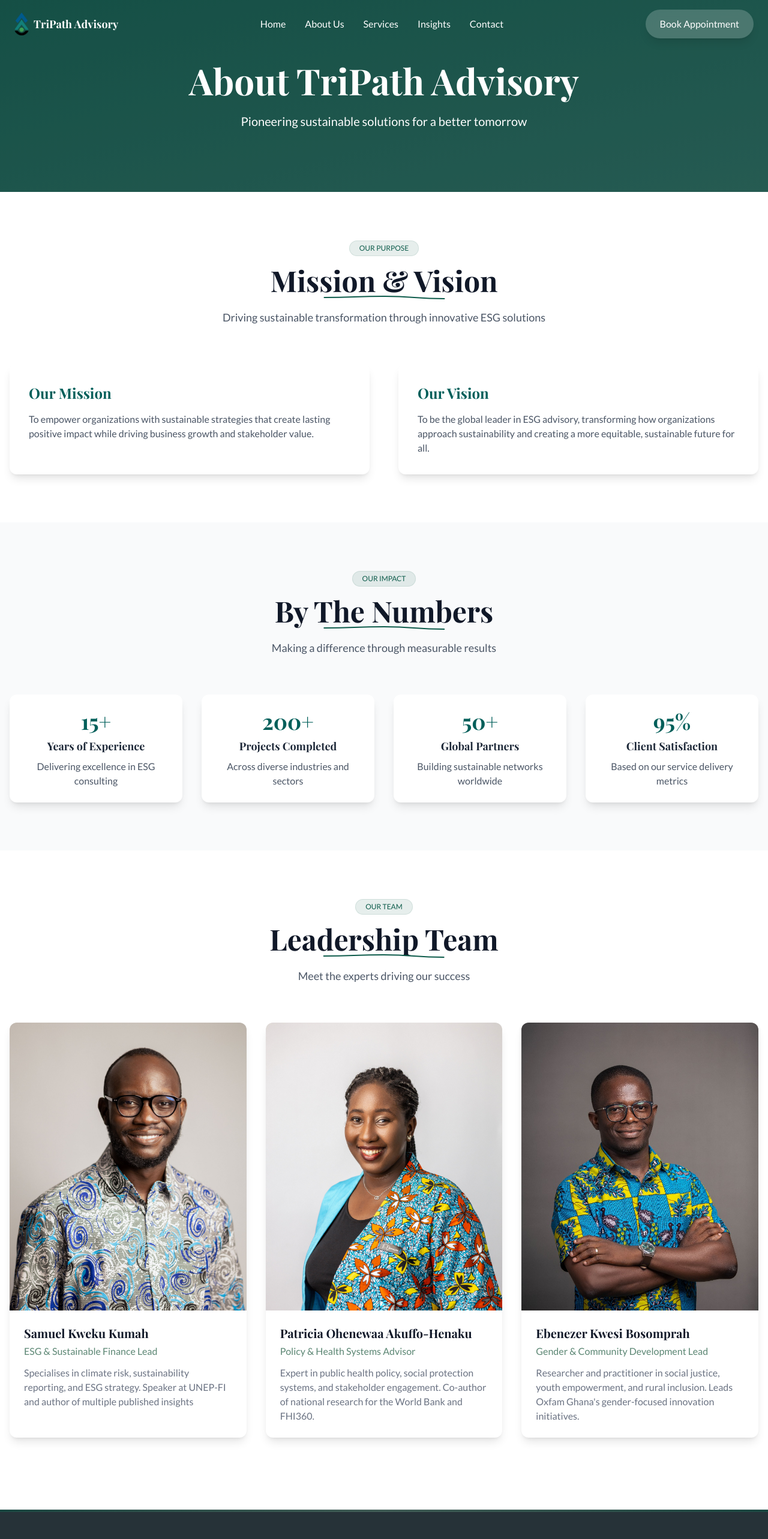
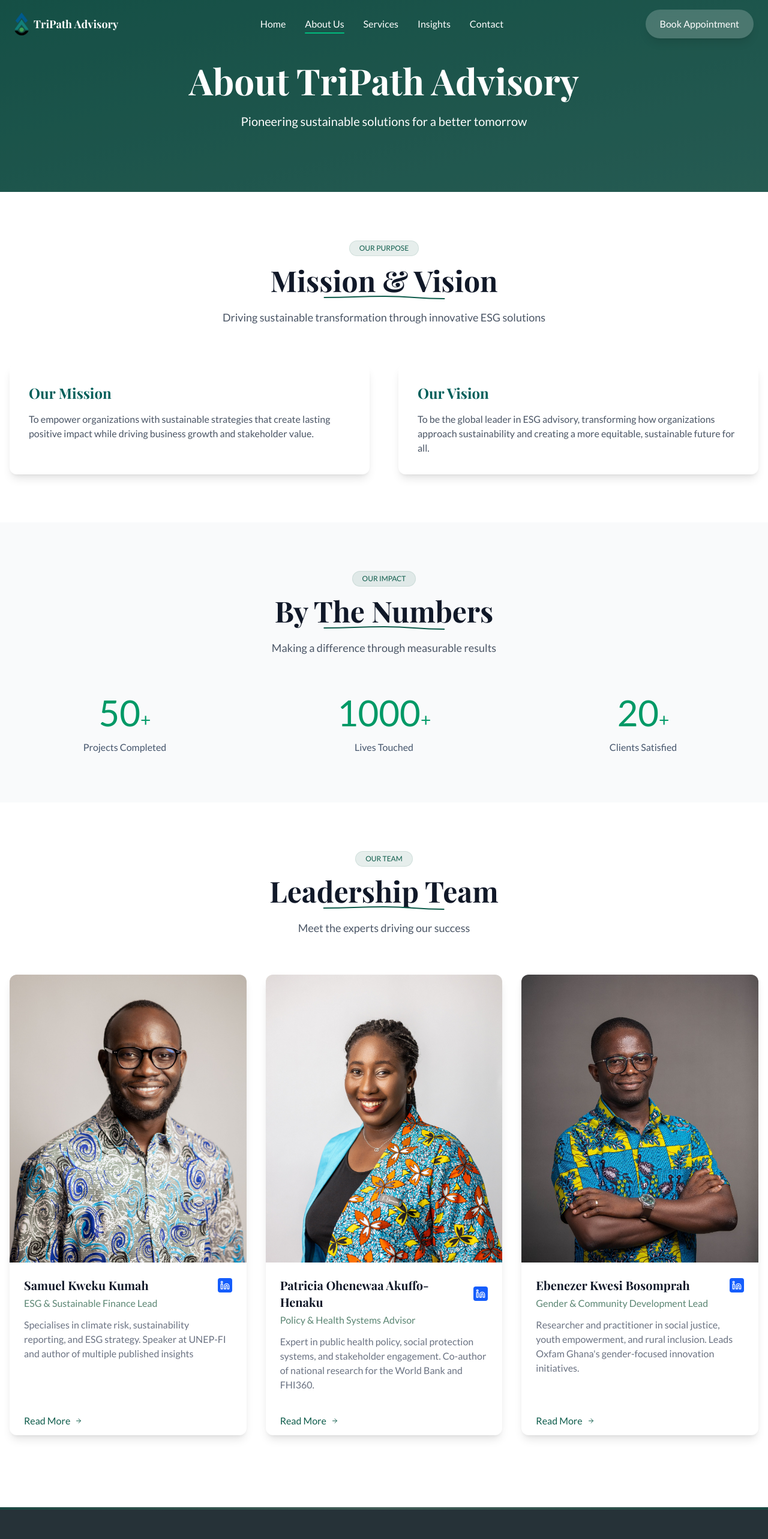
Before and after one commit to FrederickOB/tripath_advisory, a React (Vite) app: page /about in a window 1280 px wide. Shown: the top 2566 px of the page at 60% size. Built offline with nearby package versions, Linux system fonts and the light colour scheme; a web font is replaced by a local one.

Commit message:
changes from last meeting

```diff
--- a/src/Pages/aboutus.tsx
+++ b/src/Pages/aboutus.tsx
@@ -4,34 +4,37 @@ import { motion } from "framer-motion";
 import { animations } from "@/lib/animation";
 import ProfileModal from "@/components/ProfileModal";
 import { team } from "@/constants";
+import { AnimatedNumber, stats } from "@/components/ImpactStats";
+import Button from "@/components/ui/Button";
+import { ArrowRight, Linkedin } from "lucide-react";
 
 function AboutUs() {
   const [selectedMember, setSelectedMember] = useState<(typeof team)[0] | null>(
     null
   );
 
-  const stats = [
-    {
-      number: "15+",
-      label: "Years of Experience",
-      description: "Delivering excellence in ESG consulting",
+  const containerVariants = {
+    hidden: { opacity: 0 },
+    visible: {
+      opacity: 1,
+      transition: {
+        duration: 0.8,
+        staggerChildren: 0.2,
+      },
     },
-    {
-      number: "200+",
-      label: "Projects Completed",
-      description: "Across diverse industries and sectors",
+  };
+
+  const itemVariants = {
+    hidden: { opacity: 0, y: 20 },
+    visible: {
+      opacity: 1,
+      y: 0,
+      transition: {
+        duration: 0.8,
+        ease: [0.22, 1, 0.36, 1],
+      },
     },
-    {
-      number: "50+",
-      label: "Global Partners",
-      description: "Building sustainable networks worldwide",
-    },
-    {
-      number: "95%",
-      label: "Client Satisfaction",
-      description: "Based on our service delivery metrics",
-    },
-  ];
+  };
 
   // const advisoryBoard = [
   //   {
@@ -139,27 +142,30 @@ function AboutUs() {
             description="Making a difference through measurable results"
           />
 
-          <div className="grid md:grid-cols-2 lg:grid-cols-4 gap-8 mt-12">
+          <motion.div
+            className="grid grid-cols-2 md:grid-cols-3 gap-8 md:gap-12"
+            variants={containerVariants}
+            initial="hidden"
+            whileInView="visible"
+            viewport={{ once: true }}
+            aria-label="Key statistics"
+          >
             {stats.map((stat, index) => (
               <motion.div
-                key={stat.label}
-                className="bg-white p-6 rounded-xl shadow-lg text-center"
-                variants={animations.fadeIn}
-                initial="initial"
-                whileInView="animate"
-                viewport={{ once: true }}
-                transition={{ delay: index * 0.1 }}
+                key={index}
+                className="text-center"
+                variants={itemVariants}
               >
-                <h3 className="text-4xl font-bold text-teal-800 mb-2">
-                  {stat.number}
-                </h3>
-                <h4 className="text-lg font-semibold text-gray-800 mb-2">
-                  {stat.label}
-                </h4>
-                <p className="text-gray-600">{stat.description}</p>
+                <AnimatedNumber
+                  value={stat.value}
+                  suffix={stat.suffix}
+                  prefix={stat.prefix}
+                  textSize="xl"
+                />
+                <p className="mt-4 text-slate-600 font-medium">{stat.label}</p>
               </motion.div>
             ))}
-          </div>
+          </motion.div>
         </div>
       </section>
 
@@ -172,17 +178,16 @@ function AboutUs() {
             description="Meet the experts driving our success"
             // badgeColor="amber"
           />
-          <div className="grid md:grid-cols-3 gap-8 mt-12">
+          <div className="grid grid-cols-1 md:grid-cols-2 lg:grid-cols-3 gap-8 mt-12">
             {team.map((member, index) => (
               <motion.div
                 key={member.name}
-                className="bg-white rounded-xl shadow-lg overflow-hidden cursor-pointer transform transition-transform hover:scale-105"
+                className="bg-white rounded-xl flex flex-col shadow-lg overflow-hidden transform transition-transform hover:scale-105"
                 variants={animations.fadeIn}
                 initial="initial"
                 whileInView="animate"
                 viewport={{ once: true }}
                 transition={{ delay: index * 0.1 }}
-                onClick={() => setSelectedMember(member)}
               >
                 <div className="aspect-w-3 aspect-h-4">
                   <img
@@ -192,14 +197,35 @@ function AboutUs() {
                   />
                 </div>
                 <div className="p-6">
-                  <h3 className="text-xl font-bold text-gray-900 mb-1">
-                    {member.name}
-                  </h3>
+                  <div className="flex items-center justify-between mb-1 gap-2">
+                    <h3 className="text-xl font-bold text-gray-900">
+                      {member.name}
+                    </h3>
+                    {member.linkedin_link && (
+                      <a
+                        href={member.linkedin_link}
+                        target="_blank"
+                        rel="noopener noreferrer"
+                        aria-label={`LinkedIn profile of ${member.name}`}
+                        className="inline-flex cursor-pointer  bg-blue-600 rounded p-1 items-center text-white hover:bg-blue-800 transition-colors"
+                      >
+                        <Linkedin className="size-4" />
+                      </a>
+                    )}
+                  </div>
                   <p className="text-secondary font-medium mb-3">
                     {member.role}
                   </p>
                   <p className="text-gray-500">{member.bio}</p>
                 </div>
+
+                <Button
+                  onClick={() => setSelectedMember(member)}
+                  variant="link"
+                  className="text-primary cursor-pointer mt-auto  hover:underline justify-start items-center"
+                >
+                  Read More <ArrowRight className="size-3" />
+                </Button>
               </motion.div>
             ))}
           </div>
--- a/src/components/ImpactStats.tsx
+++ b/src/components/ImpactStats.tsx
@@ -1,6 +1,34 @@
+import { cn } from "@/lib/utils";
 import { motion } from "framer-motion";
 import { useEffect, useState } from "react";
 import { useInView } from "react-intersection-observer";
+
+type TextSize = "base" | "lg" | "xl";
+
+const textSizeMap: Record<
+  TextSize,
+  {
+    prefix: string;
+    count: string;
+    suffix: string;
+  }
+> = {
+  base: {
+    prefix: "text-lg md:text-xl",
+    count: "text-xl md:text-2xl",
+    suffix: "text-base md:text-lg",
+  },
+  lg: {
+    prefix: "text-2xl md:text-3xl",
+    count: "text-2xl md:text-3xl lg:text-4xl",
+    suffix: "text-xl md:text-2xl",
+  },
+  xl: {
+    prefix: "text-3xl md:text-4xl",
+    count: "text-4xl md:text-5xl lg:text-6xl",
+    suffix: "text-2xl md:text-3xl",
+  },
+};
 
 interface StatItem {
   value: number;
@@ -43,10 +71,14 @@ export const AnimatedNumber = ({
   value,
   suffix,
   prefix,
+  className,
+  textSize = "base",
 }: {
   value: number;
   suffix?: string;
   prefix?: string;
+  className?: string;
+  textSize?: TextSize;
 }) => {
   const [count, setCount] = useState(0);
   const [ref, inView] = useInView({
@@ -79,19 +111,21 @@ export const AnimatedNumber = ({
   return (
     <motion.div
       ref={ref}
-      className="flex items-baseline justify-center"
+      className={cn(className, "flex items-baseline justify-center")}
       variants={itemVariants}
     >
       {prefix && (
-        <span className="text-2xl md:text-3xl text-emerald-600 font-light">
+        <span className={`${textSizeMap[textSize].prefix} text-emerald-600 font-light`}>
           {prefix}
         </span>
       )}
-      <span className="text-xl md:text-2xl lg:text-3xl font-bold bg-emerald-600  bg-clip-text text-transparent">
+      <span
+        className={`${textSizeMap[textSize].count} font-bold bg-emerald-600 bg-clip-text text-transparent`}
+      >
         {count}
       </span>
       {suffix && (
-        <span className="text-lg md:text-xl text-emerald-600 font-light">
+        <span className={`${textSizeMap[textSize].suffix} text-emerald-600 font-light`}>
           {suffix}
         </span>
       )}
--- a/src/components/Navbar.tsx
+++ b/src/components/Navbar.tsx
@@ -3,7 +3,7 @@ import { motion, AnimatePresence } from "framer-motion";
 import { navLinks } from "../constants";
 import { animations } from "@/lib/animation";
 import clsx from "clsx";
-import { Link } from "react-router";
+import { Link, useLocation } from "react-router";
 import Button from "@/components/ui/Button";
 
 // Logo Component
@@ -33,23 +33,40 @@ const Navigation = ({
 }: {
   items: { label: string; path: string }[];
   scrolled: boolean;
-}) => (
+}) => {
+  const location = useLocation();
+
+  return (
     <nav className="hidden lg:flex space-x-8">
-    {items.map((item) => (
+      {items.map((item) => {
+        const isActive = location.pathname === item.path;
+        return (
           <motion.a
             key={item.label}
             href={item.path}
-        className={`${scrolled ? "text-gray-600" : "text-white"} hover:${
-          scrolled ? "text-gray-900" : "text-emerald-300"
-        } transition-colors duration-300 font-normal`}
+            className={clsx(
+              scrolled ? "text-gray-600" : "text-white",
+              "relative transition-colors duration-300 font-normal hover:text-emerald-400"
+            )}
             whileHover={{ scale: 1.05 }}
             whileTap={{ scale: 0.95 }}
           >
             {item.label}
+            {isActive && (
+              <motion.div
+                layoutId="nav-underline"
+                className="absolute left-0 -bottom-1 h-[2px] w-full bg-emerald-500 rounded"
+                initial={{ opacity: 0, y: 4 }}
+                animate={{ opacity: 1, y: 0 }}
+                transition={{ type: "spring", stiffness: 400, damping: 30 }}
+              />
+            )}
           </motion.a>
-    ))}
+        );
+      })}
     </nav>
   );
+};
 
 // Mobile Navigation Component
 const MobileNavigation = ({
@@ -144,10 +161,8 @@ export default function Navbar() {
           <Button
             variant="primary"
             className={clsx(
-              scrolled
-                ? ""
-                : "bg-white/20 text-white hover:bg-white/30 backdrop-blur-sm",
-              " font-normal text-sm"
+              scrolled ? "" : "bg-white/20  hover:bg-white/30 backdrop-blur-sm",
+              " font-normal text-sm text-white"
             )}
           >
             Book Appointment
--- a/src/constants/index.ts
+++ b/src/constants/index.ts
@@ -241,6 +241,8 @@ export const team = [
   {
     name: "Samuel Kweku Kumah",
     role: "ESG & Sustainable Finance Lead",
+    linkedin_link:
+      "https://www.linkedin.com/in/samuel-kweku-kumah-mba-b06559a5/",
     bio: "Specialises in climate risk, sustainability reporting, and ESG strategy. Speaker at UNEP-FI and author of multiple published insights",
     image: "/assets/samuel.jpg",
     fullProfile: `
@@ -286,6 +288,8 @@ Samuel is a passionate advocate for ethical leadership and youth empowerment, ac
   {
     name: "Patricia Ohenewaa Akuffo-Henaku",
     role: "Policy & Health Systems Advisor",
+    linkedin_link:
+      "https://www.linkedin.com/in/patricia-ohenewaa-akuffo-henaku-mph-8a4059a5/",
     bio: "Expert in public health policy, social protection systems, and stakeholder engagement. Co-author of national research for the World Bank and FHI360.",
     image: "/assets/patricia.jpg",
     fullProfile: `Patricia Ohenewaa Akuffo-Henaku brings extensive expertise in public health policy and social protection systems, with a focus on sustainable healthcare solutions.
@@ -311,6 +315,7 @@ Education:
   {
     name: "Ebenezer Kwesi Bosomprah",
     role: "Gender & Community Development Lead",
+    linkedin_link: "https://www.linkedin.com/in/ebenezer-bosomprah-13765830/",
     bio: "Researcher and practitioner in social justice, youth empowerment, and rural inclusion. Leads Oxfam Ghana's gender-focused innovation initiatives.",
     image: "/assets/eben.jpg",
     fullProfile: `Ebenezer Kwesi Bosomprah is a Ph.D. candidate at the Institute of African Studies, University of Ghana. His research interests include childhood studies, juvenile justice, gender, and social inclusion. His doctoral thesis critically examines the concept of child offenders within Ghana's juvenile correctional system, employing a social constructionist framework. Ebenezer holds an M.Phil in Social Work and a Bachelor of Arts in Social Work from the University of Ghana.
```
Also changed, not shown: src/components/ProfileModal.tsx (+22 -8 lines), src/components/WhyChooseUs.tsx (+7 -0 lines), public/assets/whychooseus/social_policy.png (added). Lines whose indentation alone changed are shown as unchanged.
